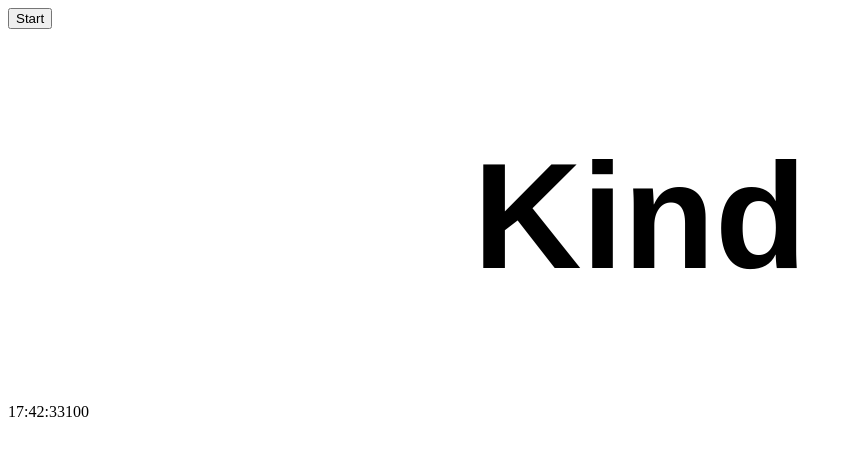
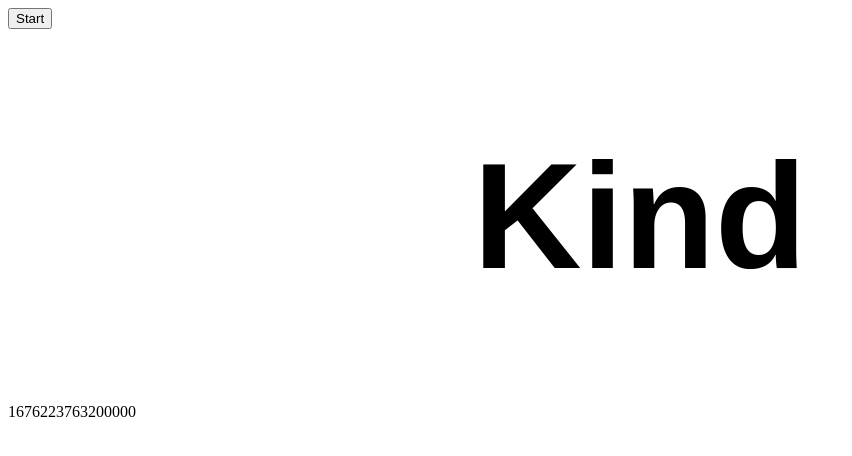
Before and after one commit to NTX-McGill/Neurotech-2023, a React (Create React App) app in the folder frontend/: page / in a window 1280 px wide. Both pictures are taken after a click on the button "Start". Shown: the top 456 px of the page, without its empty margins (0-852 px from the left). Built offline with nearby package versions, Linux system fonts and the light colour scheme.

Commit message:
UNIX time

```diff
--- a/frontend/src/components/ShowWord.js
+++ b/frontend/src/components/ShowWord.js
@@ -43,8 +43,11 @@ function ShowWord({file, delay}){
 		textAlign: "center"
 	};
 
-	var today = new Date();
-	var time = today.getHours() + ":" + today.getMinutes() + ":" + today.getSeconds() + today.getMilliseconds();
+	//var today = new Date();
+	var time = Date.now();
+	var pf = require("performance-now");
+	time = (time + pf())*1000;		// gives time in microseconds to match with brainflow
+	//var time = today.getHours() + ":" + today.getMinutes() + ":" + today.getSeconds() + today.getMilliseconds();
 
 	return (
 		<div>
```
